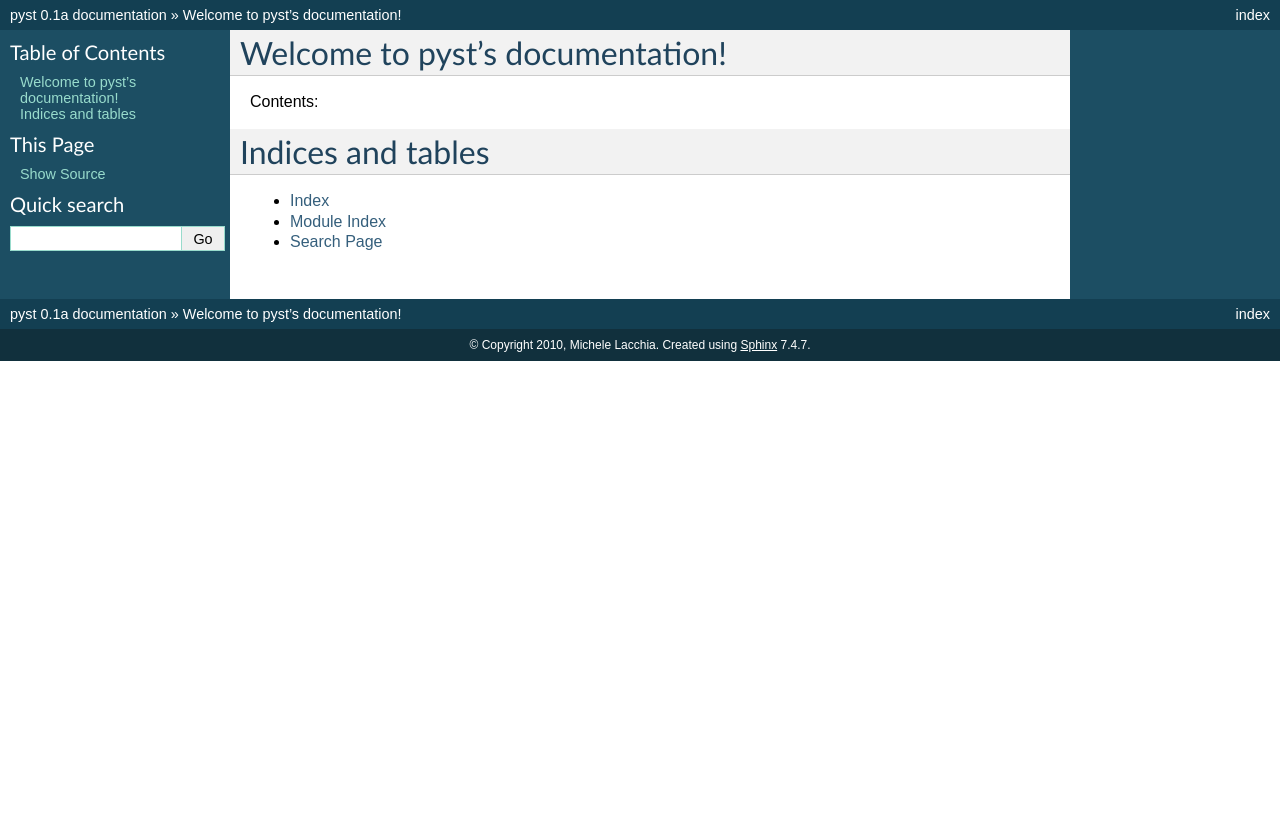
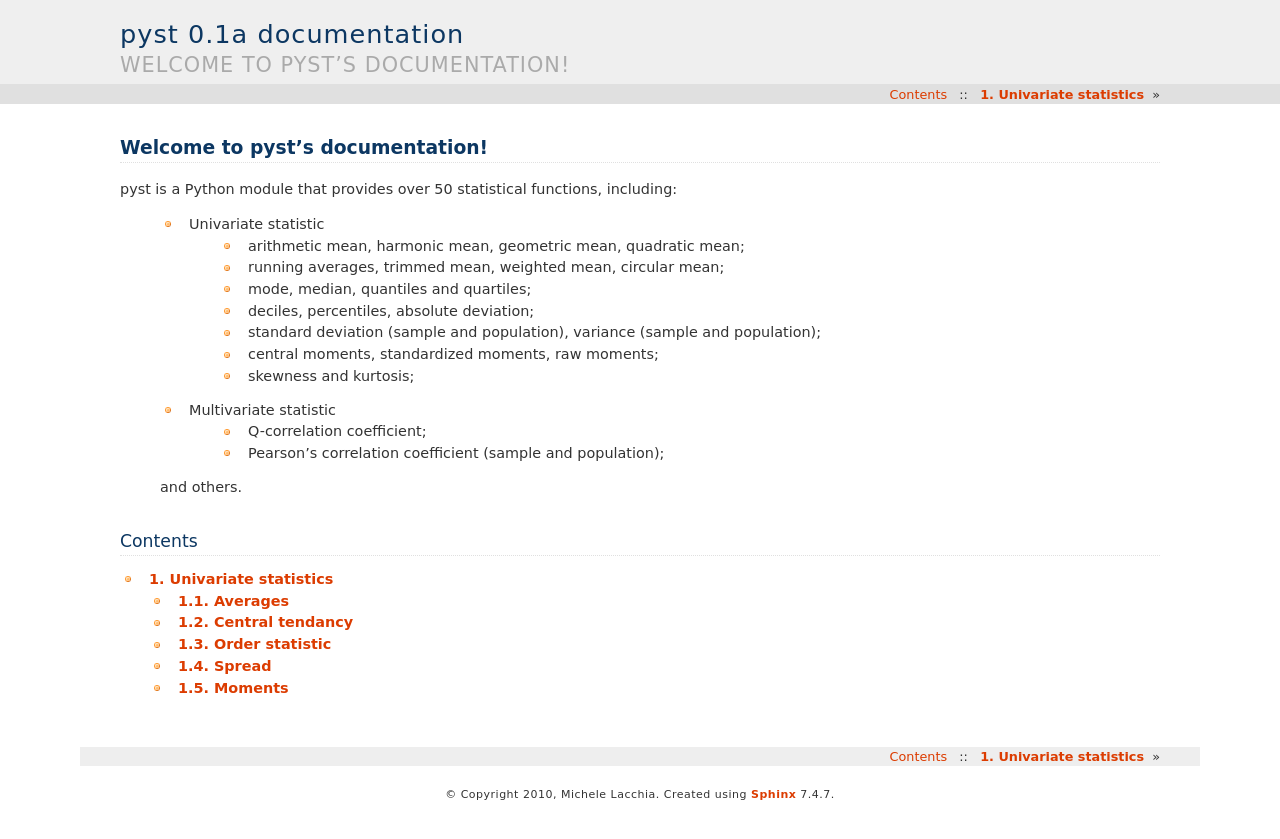
Before and after one commit to rubik/pyst, a Sphinx documentation site: the page built from doc/index.rst, in a window 1280 px wide. Shown: the top 839 px of the page. Built offline with Sphinx 7.4.7, drawn with Linux system fonts in a browser that asks for light colours; formulas are drawn with MathJax 3.

Commit message:
Updated documentation

```diff
--- /dev/null
+++ b/doc/_themes/emerile/static/default.css_t
@@ -0,0 +1,298 @@
+/**
+ * Sphinx stylesheet -- default theme
+ * ~~~~~~~~~~~~~~~~~~~~~~~~~~~~~~~~~~
+ */
+
+@import url("basic.css");
+
+/* -- page layout ----------------------------------------------------------- */
+
+body {
+    font-family: {{ theme_bodyfont }};
+    font-size: 100%;
+    background-color: {{ theme_footerbgcolor }};
+    color: #000;
+    margin: 0;
+    padding: 0;
+}
+
+div.document {
+    background-color: {{ theme_sidebarbgcolor }};
+}
+
+div.documentwrapper {
+    float: left;
+    width: 100%;
+}
+
+div.bodywrapper {
+    margin: 0 0 0 230px;
+}
+
+div.body {
+    background-color: {{ theme_bgcolor }};
+    color: {{ theme_textcolor }};
+    padding: 0 20px 30px 20px;
+}
+
+{%- if theme_rightsidebar|tobool %}
+div.bodywrapper {
+    margin: 0 230px 0 0;
+}
+{%- endif %}
+
+div.footer {
+    color: {{ theme_footertextcolor }};
+    width: 100%;
+    padding: 9px 0 9px 0;
+    text-align: center;
+    font-size: 75%;
+}
+
+div.footer a {
+    color: {{ theme_footertextcolor }};
+    text-decoration: none;
+}
+
+div.related {
+    background-color: {{ theme_relbarbgcolor }};
+    line-height: 30px;
+    color: {{ theme_relbartextcolor }};
+}
+
+div.related a {
+    color: {{ theme_relbarlinkcolor }};
+    border-bottom: #89c912 1px dotted;
+}
+
+div.related a:hover {
+	color: #89c912;
+    text-decoration: none;
+}
+
+div.sphinxsidebar {
+    {%- if theme_stickysidebar|tobool %}
+    top: 30px;
+    bottom: 0;
+    margin: 0;
+    position: fixed;
+    overflow: auto;
+    height: auto;
+    {%- endif %}
+    {%- if theme_rightsidebar|tobool %}
+    float: right;
+    {%- if theme_stickysidebar|tobool %}
+    right: 0;
+    {%- endif %}
+    {%- endif %}
+}
+
+{%- if theme_stickysidebar|tobool %}
+/* this is nice, but it it leads to hidden headings when jumping
+   to an anchor */
+/*
+div.related {
+    position: fixed;
+}
+
+div.documentwrapper {
+    margin-top: 30px;
+}
+*/
+{%- endif %}
+
+div.sphinxsidebar h3 {
+    font-family: {{ theme_headfont }};
+    color: {{ theme_sidebartextcolor }};
+    font-size: 1.4em;
+    font-weight: normal;
+    margin: 0;
+    padding: 0;
+}
+
+div.sphinxsidebar h3 a {
+    color: {{ theme_sidebartextcolor }};
+}
+
+div.sphinxsidebar h4 {
+    font-family: {{ theme_headfont }};
+    color: {{ theme_sidebartextcolor }};
+    font-size: 1.3em;
+    font-weight: normal;
+    margin: 5px 0 0 0;
+    padding: 0;
+}
+
+div.sphinxsidebar p {
+    color: {{ theme_sidebartextcolor }};
+}
+
+div.sphinxsidebar p.topless {
+    margin: 5px 10px 10px 10px;
+}
+
+div.sphinxsidebar ul {
+    margin: 10px;
+    padding: 0;
+    color: {{ theme_sidebartextcolor }};
+}
+
+div.sphinxsidebar a {
+    color: {{ theme_sidebarlinkcolor }};
+    border-bottom: #89c912 1px dotted;
+}
+
+div.sphinxsidebar a:hover {
+	color: #89c912;
+    text-decoration: none;
+}
+
+div.sphinxsidebar input {
+    border: 1px solid {{ theme_sidebarlinkcolor }};
+    font-family: sans-serif;
+    font-size: 1em;
+    background:#f9f9f9;
+    -webkit-border-radius:4px;
+	-moz-border-radius:4px;
+	border-radius:4px;
+}
+
+
+/*input.textbox, input#s
+{
+	border:#ccc 1px solid;
+
+	font:1em Georgia, Serif;
+	padding:5px;
+	width:135px;
+	height:10px;
+
+}
+* /
+
+/* -- body styles ----------------------------------------------------------- */
+/*li {
+	list-style-image:url(bullets.gif);
+}*/
+a {
+    color: {{ theme_linkcolor }};
+    text-decoration: none;
+    border-bottom: #89c912 1px dotted;
+}
+
+a:hover {
+	color: #89c912;
+    text-decoration: none;
+}
+
+div.body p, div.body dd, div.body li {
+    text-align: justify;
+    line-height: 130%;
+}
+
+div.body h1,
+div.body h2,
+div.body h3,
+div.body h4,
+div.body h5,
+div.body h6 {
+    font-family: {{ theme_headfont }};
+    background-color: {{ theme_headbgcolor }};
+    font-weight: normal;
+    color: {{ theme_headtextcolor }};
+    border-bottom: 1px solid #ccc;
+    margin: 20px -20px 10px -20px;
+    padding: 3px 0 3px 10px;
+}
+
+div.body h1 { margin-top: 0; font-size: 200%; }
+div.body h2 { font-size: 160%; }
+div.body h3 { font-size: 140%; }
+div.body h4 { font-size: 120%; }
+div.body h5 { font-size: 110%; }
+div.body h6 { font-size: 100%; }
+
+a.headerlink {
+    color: {{ theme_headlinkcolor }};
+    font-size: 0.8em;
+    padding: 0 4px 0 4px;
+    text-decoration: none;
+}
+
+a.headerlink:hover {
+    background-color: {{ theme_headlinkcolor }};
+ 	color: #89c912;
+    text-decoration: none;
+}
+
+div.body p, div.body dd, div.body li {
+    text-align: justify;
+    line-height: 130%;
+}
+
+div.admonition p.admonition-title + p {
+    display: inline;
+}
+
+div.admonition p {
+    margin-bottom: 5px;
+}
+
+div.admonition pre {
+    margin-bottom: 5px;
+}
+
+div.admonition ul, div.admonition ol {
+    margin-bottom: 5px;
+}
+
+div.note {
+    background-color: #eee;
+    border: 1px solid #ccc;
+}
+
+div.seealso {
+    background-color: #ffc;
+    border: 1px solid #ff6;
+}
+
+div.topic {
+    background-color: #eee;
+}
+
+div.warning {
+    background-color: #ffe4e4;
+    border: 1px solid #f66;
+}
+
+p.admonition-title {
+    display: inline;
+}
+
+p.admonition-title:after {
+    content: ":";
+}
+
+pre {
+    padding: 5px;
+    background-color: {{ theme_codebgcolor }};
+    color: {{ theme_codetextcolor }};
+    line-height: 150%;
+    border: 1px solid #ac9;
+    border-left: none;
+    border-right: none;
+}
+
+tt {
+    background-color: #ecf0f3;
+    padding: 0 1px 0 1px;
+    font-size: 0.95em;
+}
+
+.warning tt {
+    background: #efc2c2;
+}
+
+.note tt {
+    background: #d6d6d6;
+}
--- /dev/null
+++ b/doc/_themes/emerile/theme.conf
@@ -0,0 +1,28 @@
+[theme]
+inherit = basic
+stylesheet = default.css
+pygments_style = sphinx
+
+[options]
+rightsidebar = true
+stickysidebar = false
+
+footerbgcolor    = #62949d
+footertextcolor  = #ffffff
+sidebarbgcolor   = #48443d
+sidebartextcolor = #ffffff
+sidebarlinkcolor = #ffffff
+relbarbgcolor    = #6b7162
+relbartextcolor  = #dbeabb
+relbarlinkcolor  = #ffffff
+bgcolor          = #ffffff
+textcolor        = #000000
+headbgcolor      = #89c912
+headtextcolor    = #ffffff
+headlinkcolor    = #ffffff
+linkcolor        = #000000
+codebgcolor      = #eeeeee
+codetextcolor    = #333333
+
+bodyfont = sans-serif
+headfont = Lucida Grande, Verdana, Arial, Sans-serif
--- a/doc/conf.py
+++ b/doc/conf.py
@@ -17,6 +17,7 @@ import sys, os
 # add these directories to sys.path here. If the directory is relative to the
 # documentation root, use os.path.abspath to make it absolute, like shown here.
 #sys.path.insert(0, os.path.abspath('.'))
+sys.path.insert(0, os.path.abspath('/home/miki/pyst/pyst'))
 
 # -- General configuration -----------------------------------------------------
 
@@ -91,7 +92,7 @@ pygments_style = 'sphinx'
 
 # The theme to use for HTML and HTML Help pages.  See the documentation for
 # a list of builtin themes.
-html_theme = 'default'
+html_theme = 'haiku'
 
 # Theme options are theme-specific and customize the look and feel of a theme
 # further.  For a list of options available for each theme, see the
@@ -99,7 +100,7 @@ html_theme = 'default'
 #html_theme_options = {}
 
 # Add any paths that contain custom themes here, relative to this directory.
-#html_theme_path = []
+html_theme_path = ['_themes']
 
 # The name for this set of Sphinx documents.  If None, it defaults to
 # "<project> v<release> documentation".
--- a/doc/index.rst
+++ b/doc/index.rst
@@ -6,14 +6,28 @@
 Welcome to pyst's documentation!
 ================================
 
-Contents:
+pyst is a Python module that provides over 50 statistical functions, including:
+
+    * Univariate statistic
+        * arithmetic mean, harmonic mean, geometric mean, quadratic mean;
+        * running averages, trimmed mean, weighted mean, circular mean;
+        * mode, median, quantiles and quartiles;
+        * deciles, percentiles, absolute deviation;
+        * standard deviation (sample and population), variance (sample and population);
+        * central moments, standardized moments, raw moments;
+        * skewness and kurtosis;
+
+    * Multivariate statistic
+        * Q-correlation coefficient;
+        * Pearson's correlation coefficient (sample and population);
+
+    and others.
+
+Contents
+--------
 
 .. toctree::
    :maxdepth: 2
+   :numbered:
 
-Indices and tables
-==================
-
-* :ref:`genindex`
-* :ref:`modindex`
-* :ref:`search`
+   univariate.rst
--- /dev/null
+++ b/doc/univariate.rst
@@ -0,0 +1,103 @@
+.. currentmodule:: pyst
+
+Univariate statistics
+=====================
+
+.. contents:: Table of contents
+
+Currently :mod:`pyst` offers these functions:
+
+Averages
+--------
+
+.. autofunction:: mean
+
+.. autofunction:: weighted_mean
+
+.. autofunction:: harmonic_mean
+
+.. autofunction:: geo_mean
+
+.. autofunction:: quadratic
+
+.. autofunction:: running_average
+
+.. autofunction:: trimmed_mean
+
+
+Central tendancy
+----------------
+
+.. autofunction:: mode
+
+.. autofunction:: median
+
+.. autofunction:: midrange
+
+.. autofunction:: midhinge
+
+.. autofunction:: trimean
+
+
+Order statistic
+---------------
+
+.. autofunction:: quantile
+
+.. autofunction:: quartiles
+
+.. autofunction:: decile
+
+.. autofunction:: percentile
+
+.. autofunction:: hinges
+
+
+Spread
+------
+
+.. autofunction:: pstdev
+
+.. autofunction:: stdev
+
+.. autofunction:: pvariance
+
+.. autofunction:: variance
+
+.. autofunction:: iqr
+
+.. autofunction:: idr
+
+.. autofunction:: range
+
+.. autofunction:: adev
+
+.. autofunction:: adev1
+
+.. autofunction:: md
+
+.. autofunction:: rmd
+
+.. autofunction:: m_d
+
+.. autofunction:: mad
+
+
+Moments
+-------
+
+.. autofunction:: moment
+
+.. autofunction:: s_moment
+
+.. autofunction:: r_moment
+
+.. autofunction:: skewness
+
+.. autofunction:: kurtosis
+
+.. autofunction:: quartile_skewness
+
+.. autofunction:: pearson_skewness
+
+.. autofunction:: pearson_mode_skewness
```
Also changed, not shown: 3 other files.
